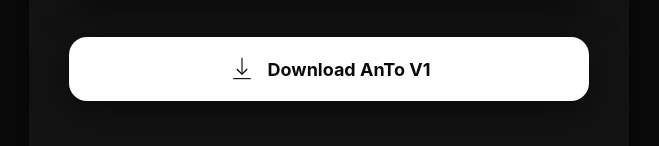
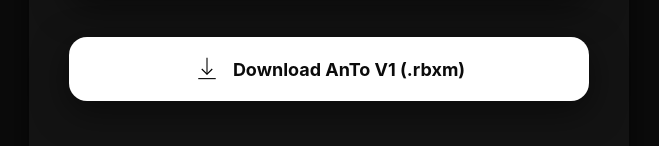
Before and after one commit to nyrethdev/AnTo-V1, a plain HTML site: page index.html in a window 1280 px wide. Shown: the part 431-577 px from the top of the page, without its empty margins (311-970 px from the left). Drawn offline with Linux system fonts and the light colour scheme.

Commit message:
Update download link and button text in index.html

```diff
--- a/index.html
+++ b/index.html
@@ -105,13 +105,13 @@
   </a>
 
   <!-- Кнопка для скачивания .rbxm из GitHub -->
-  <a class="get-btn" href="https://github.com/USERNAME/REPO/raw/main/AnTo%20V1.rbxm" download>
+  <a class="get-btn" href="https://github.com/nyrethdev/AnTo-V1/blob/main/AnTo%20V1.rbxm" download>
     <svg viewBox="0 0 64 64">
       <path d="M32 6v38"/>
       <path d="M20 32l12 12 12-12"/>
       <path d="M12 54h40"/>
     </svg>
-    Download AnTo V1
+    Download AnTo V1 (.rbxm)
   </a>
 
   <footer>© 2025 AnTo V1 — Roblox Asset ID: 116936094221833</footer>
```
